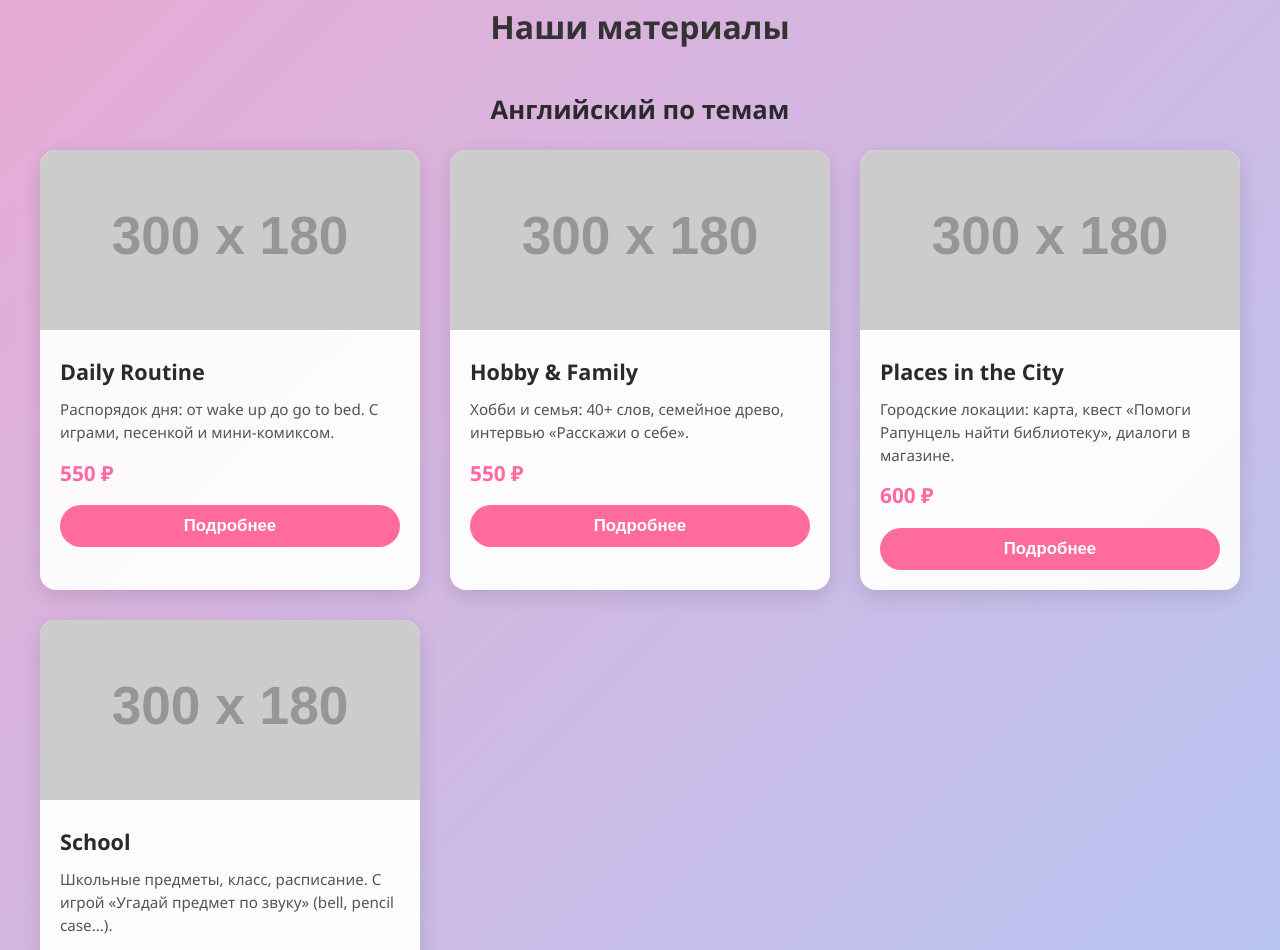
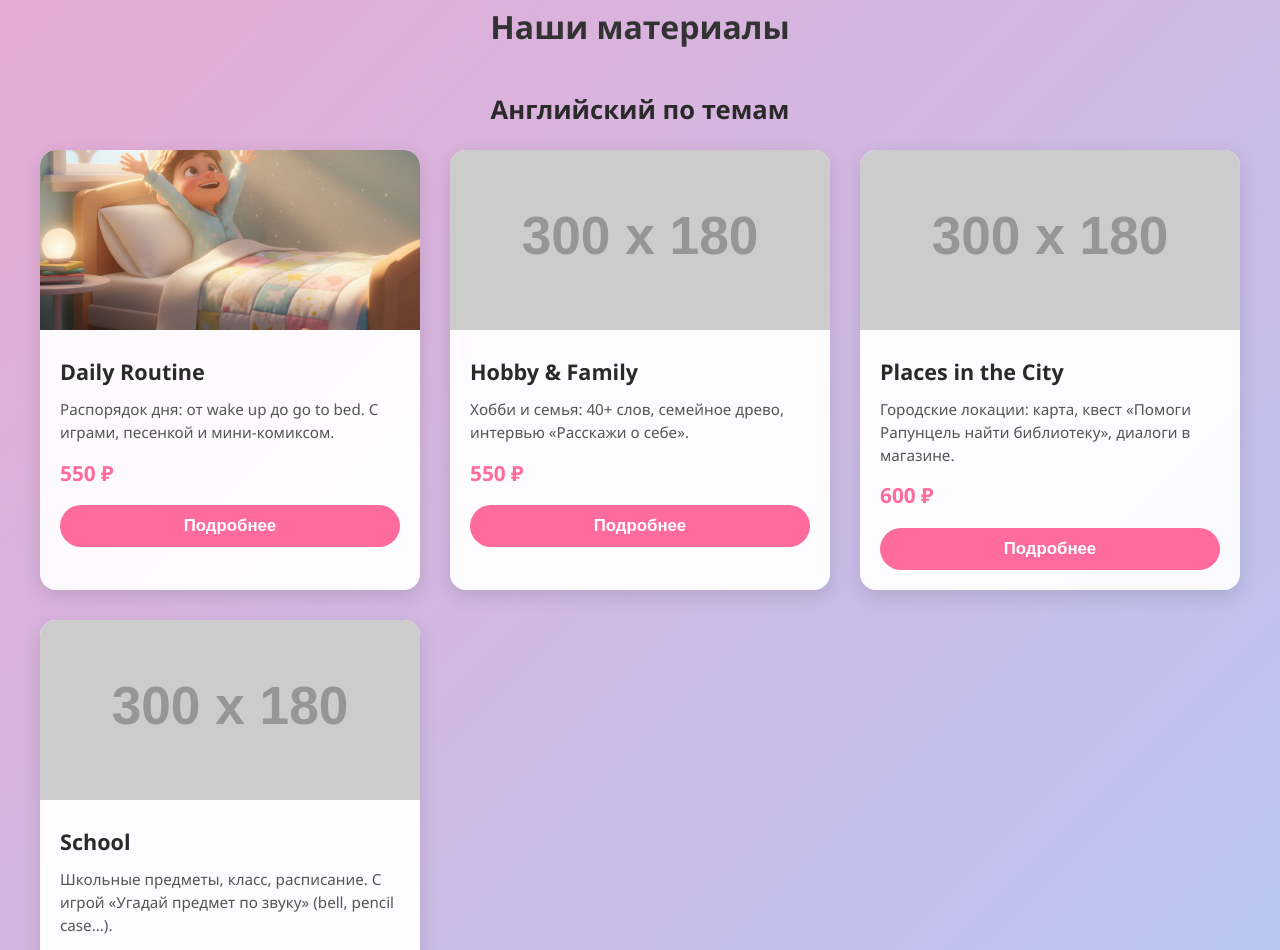
Before and after one commit to HappyHelena17/Excellent-English-with-Elena, a plain HTML site: page index.html in a window 1280 px wide. Shown: the part 1166-2116 px from the top of the page. Drawn offline with Linux system fonts and the light colour scheme; placeholder pictures from the web are drawn by us.

Commit message:
Update index.html

```diff
--- a/index.html
+++ b/index.html
@@ -542,7 +542,7 @@
     <h3 style="font-size: 1.6rem; margin: 40px 0 20px; text-align: center; color: #2a2a2a;">Английский по темам</h3>
     <div class="products-grid">
       <div class="product-card" data-product-id="4">
-        <img src="https://via.placeholder.com/300x180/ffd1dc/000000?text=Daily+Routine" alt="Daily Routine — распорядок дня" class="product-img">
+        <img src="dr.png" alt="Daily Routine — распорядок дня" class="product-img">
         <div class="product-info">
           <h3 class="product-title">Daily Routine</h3>
           <p class="product-desc">Распорядок дня: от wake up до go to bed. С играми, песенкой и мини-комиксом.</p>
```
